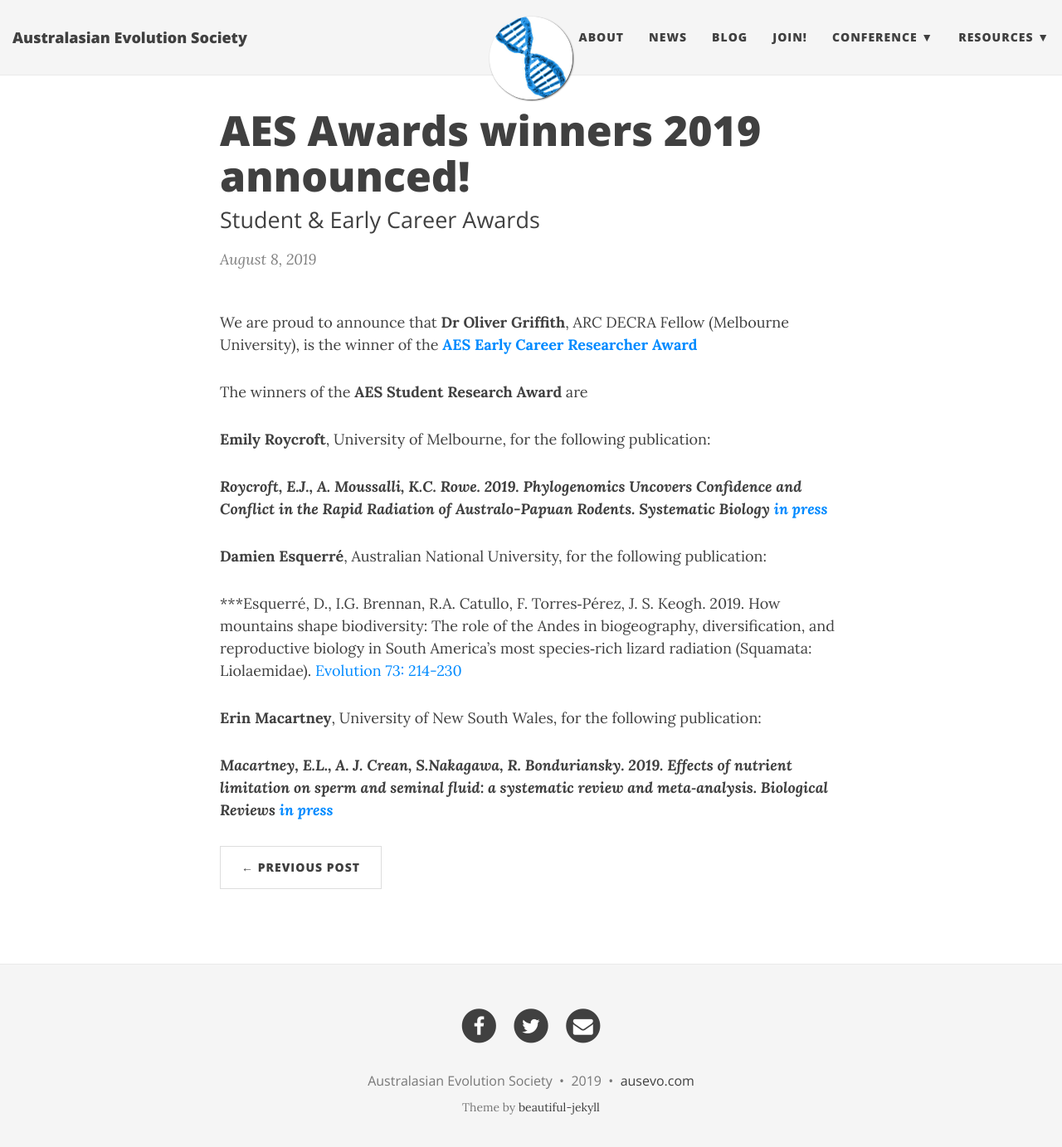
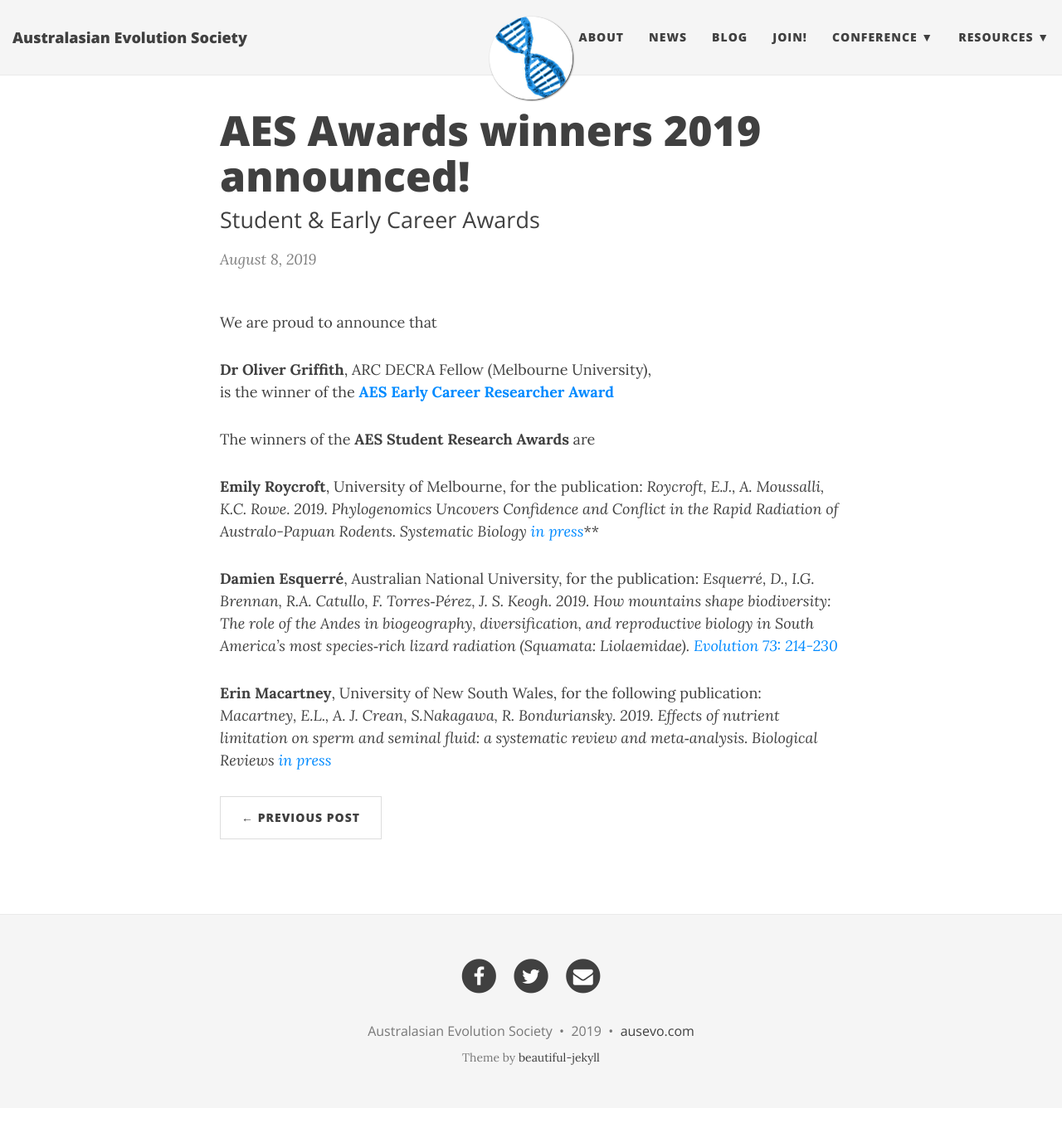
Before and after one commit to ausevo/ausevo.github.io, a Jekyll site: the page built from _posts/news/2019-08-08-AES_Award_Winners.md, in a window 1280 px wide and 1396 px high. Shown: the top 1383 px of the window at 83% size. Built offline with Jekyll 4.4.1, drawn with Linux system fonts in a browser that asks for light colours; nearby versions of some CDN libraries; comment, search, counter and statistics services are not loaded.

Commit message:
Update 2019-08-08-AES_Award_Winners.md

```diff
--- a/_posts/news/2019-08-08-AES_Award_Winners.md
+++ b/_posts/news/2019-08-08-AES_Award_Winners.md
@@ -6,22 +6,17 @@ categories: news
 ---
 
 We are proud to announce that
-**Dr Oliver Griffith**, ARC DECRA Fellow (Melbourne University), is the winner of the **[AES Early Career Researcher Award](http://ausevo.com/programme/)**
 
-The winners of the **AES Student Research Award** are
+**Dr Oliver Griffith**, ARC DECRA Fellow (Melbourne University),
+is the winner of the **[AES Early Career Researcher Award](http://ausevo.com/programme/)**
 
-**Emily Roycroft**, University of Melbourne, for the following publication:
+The winners of the **AES Student Research Awards** are
 
-***Roycroft, E.J., A. Moussalli, K.C. Rowe. 2019. Phylogenomics Uncovers Confidence and Conflict in the Rapid Radiation of Australo-Papuan Rodents. Systematic Biology [in press](https://doi.org/10.1093/sysbio/syz044)***
+**Emily Roycroft**, University of Melbourne, for the publication:
+*Roycroft, E.J., A. Moussalli, K.C. Rowe. 2019. Phylogenomics Uncovers Confidence and Conflict in the Rapid Radiation of Australo-Papuan Rodents. Systematic Biology [in press](https://doi.org/10.1093/sysbio/syz044)***
 
-
-
-**Damien Esquerré**, Australian National University, for the following publication:
-
- ***Esquerré, D.,  I.G. Brennan,  R.A. Catullo, F. Torres‐Pérez, J. S. Keogh. 2019. How mountains shape biodiversity: The role of the Andes in biogeography, diversification, and reproductive biology in South America's most species‐rich lizard radiation (Squamata: Liolaemidae). [Evolution 73: 214-230](https://doi.org/10.1111/evo.13657)
-
-
+**Damien Esquerré**, Australian National University, for the publication:
+ *Esquerré, D.,  I.G. Brennan,  R.A. Catullo, F. Torres‐Pérez, J. S. Keogh. 2019. How mountains shape biodiversity: The role of the Andes in biogeography, diversification, and reproductive biology in South America's most species‐rich lizard radiation (Squamata: Liolaemidae). [Evolution 73: 214-230](https://doi.org/10.1111/evo.13657)*
 
 **Erin Macartney**, University of New South Wales, for the following publication:
-
-***Macartney, E.L., A. J. Crean, S.Nakagawa, R. Bonduriansky. 2019. Effects of nutrient limitation on sperm and seminal fluid: a systematic review and meta‐analysis. Biological Reviews [in press](https://doi.org/10.1111/brv.12524)***
+*Macartney, E.L., A. J. Crean, S.Nakagawa, R. Bonduriansky. 2019. Effects of nutrient limitation on sperm and seminal fluid: a systematic review and meta‐analysis. Biological Reviews [in press](https://doi.org/10.1111/brv.12524)*
```
